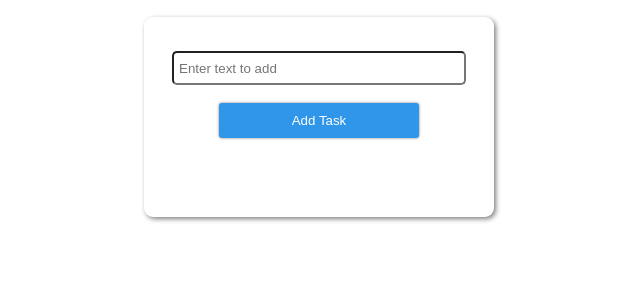
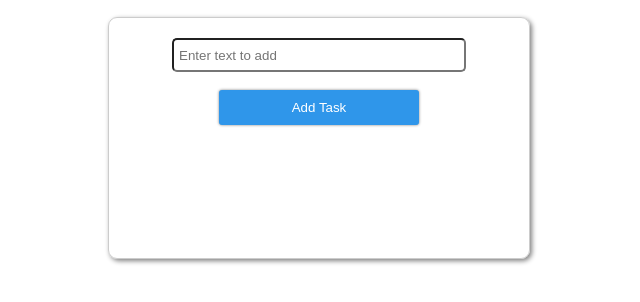
Before and after one commit to Abdulahad911/todo-list-app-in-javascript, a plain HTML site: page index.html in a window 1280 px wide. Shown: the part 158-460 px from the top of the page, without its empty margins (321-961 px from the left). Drawn offline with Linux system fonts and the light colour scheme.

Commit message:
changes in style of box in cintainer

```diff
--- a/style.css
+++ b/style.css
@@ -16,21 +16,23 @@ h1{
     height: 100%;
 }
 .box{
-    display: flex;
-    justify-content: center;
-    align-items: center;
-    flex-direction: column;
-    border-radius: 9px;
-width: 350px;
+    width: 380px;
 height: 200px;
- box-shadow: 2px 2px 5px grey;
+overflow: auto;
+border: 1px solid #ccc;
+padding: 20px;
+display: flex;
+flex-direction: column;
+align-items: center;
+border-radius: 9px;
+box-shadow: 2px 2px 5px grey;
 }
 input{
     width: 280px;
     height: 20px;
     padding: 5px;
     border-radius: 5px;
-    margin-top: 15px;
+
     /* border: 1px solid blue; */
 }
 .btn{
@@ -50,6 +52,8 @@ li{
     width: 300px;
     height: 20px;
     padding: 7px 0px 0px 10px;
+    margin: 5px 0; /* Space between elements */
+            flex: 0 0 auto;
 }
 #taskList{
     padding: 30px;
```
